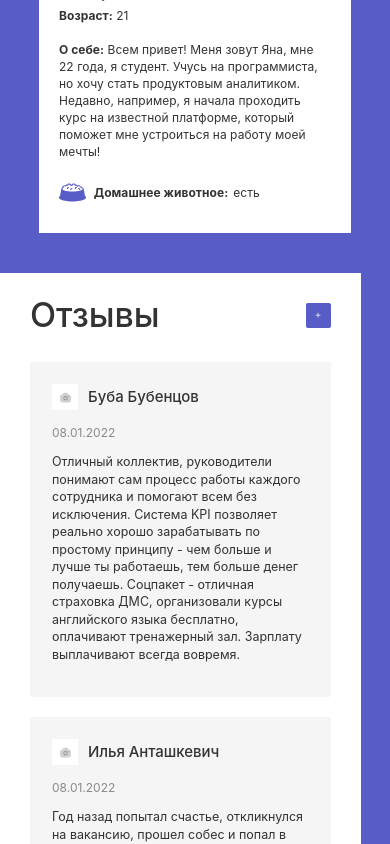
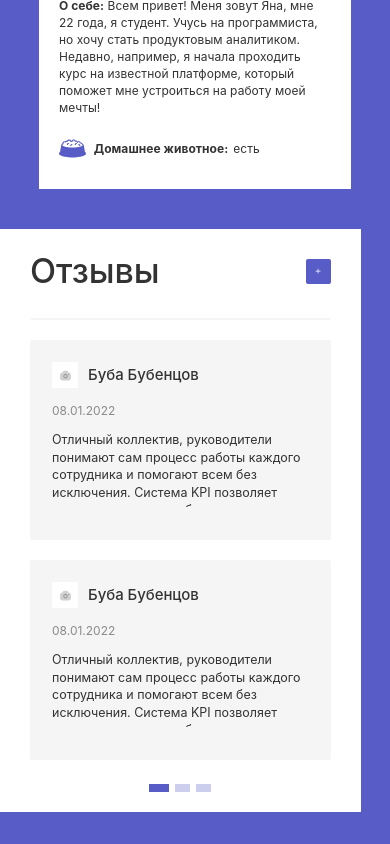
Before and after one commit to githorder/internship_project, a React (Create React App) app: page / in a window 390 px wide. Shown: the part 731-1575 px from the top of the page. Built offline with nearby package versions, Linux system fonts and the light colour scheme.

Commit message:
carousel feature

```diff
--- a/src/components/Review/Review.css
+++ b/src/components/Review/Review.css
@@ -1,8 +1,10 @@
 .review_container {
-  width: 48%;
+  width: 45%;
+  margin-right: 3rem;
   background-color: #f5f5f5;
   padding: 2.4rem;
   border-radius: 2px;
+  animation: carouselX 8s ease-in-out infinite;
 }
 
 .review_description {
@@ -41,7 +43,7 @@
 
 .review_profile_name {
   font-weight: 500;
-  font-size: 2.4rem;
+  font-size: 2rem;
   line-height: 2.8rem;
   letter-spacing: -0.0124rem;
   color: #333333;
@@ -59,6 +61,7 @@
     width: 100%;
     margin-bottom: 4rem;
     padding: 4.4rem;
+    animation: carouselY 8s ease-in-out infinite;
   }
 
   .review_profile {
@@ -78,6 +81,8 @@
   .review_description {
     font-size: 2.5rem;
     line-height: 3.5rem;
+    height: 15rem;
+    overflow: scroll;
   }
 
   .review_profile_date {
@@ -89,6 +94,56 @@
 @media only screen and (min-width: 641px) and (max-width: 930px) {
   .review_container {
     width: 100%;
-    margin-bottom: 3rem;
+    margin-bottom: 4em;
+    animation: carouselY 8s ease-in-out infinite;
+  }
+
+  .review_description {
+    height: 15rem;
+    overflow: scroll;
   }
 }
+
+@keyframes carouselX {
+  0%,
+  20% {
+    transform: translateX(0);
+  }
+  25%,
+  45% {
+    transform: translateX(calc(-100% - 3rem));
+  }
+  50%,
+  70% {
+    transform: translateX(calc(-200% - 3rem));
+  }
+  75%,
+  95% {
+    transform: translateX(calc(-300% - 3rem)));
+  }
+  100% {
+    transform: translateX(0);
+  }
+}
+
+@keyframes carouselY {
+  0%,
+  20% {
+    transform: translateY(0);
+  }
+  25%,
+  45% {
+    transform: translateY(calc(-100% - 4rem));
+  }
+  50%,
+  70% {
+    transform: translateY(calc(-200% - 4rem));
+  }
+  75%,
+  95% {
+    transform: translateY(calc(-300% - 4rem)));
+  }
+  100% {
+    transform: translateY(0);
+  }
+}
--- a/src/components/ReviewsBlock/ReviewsBlock.css
+++ b/src/components/ReviewsBlock/ReviewsBlock.css
@@ -7,7 +7,7 @@
   margin: 8rem 0 0 0;
   padding: 4rem 6rem;
   background-color: #fff;
-  width: 120rem;
+  width: 80%;
 }
 
 .reviews_header {
@@ -49,6 +49,7 @@
 .reviews_container {
   display: flex;
   justify-content: space-between;
+  overflow: hidden;
 }
 
 .page_container {
@@ -107,7 +108,6 @@
   }
 
   .reviews_block {
-    /* width: 60rem; */
     width: 100%;
   }
 
@@ -117,6 +117,7 @@
 
   .reviews_container {
     flex-direction: column;
+    height: 90rem;
   }
 
   .hide_sm {
@@ -148,11 +149,18 @@
 
   .reviews_container {
     flex-direction: column;
+    height: 65rem;
   }
 }
 
-@media only screen and (min-width: 1020px) and (max-width: 1715px) {
-  .reviews_block {
-    width: 85rem;
+@media only screen and (min-width: 930px) and (max-width: 1100px) {
+  .scroll_container {
+    display: none;
   }
 }
+
+@media only screen and (max-width: 320px) {
+  .reviews_container {
+    width: 100%;
+  }
+}
--- a/src/components/ReviewsBlock/ReviewsBlock.js
+++ b/src/components/ReviewsBlock/ReviewsBlock.js
@@ -20,10 +20,22 @@ const reviewsList = [
     description:
       'Год назад попытал счастье, откликнулся на вакансию, прошел собес и попал в компанию. Долго переживал что будет тяжело влиться, но тут прям классные ребята работают, все на одной волне. Всегда готовы помочь с любым вопросом. Для эффективной работы здесь нужно хорошо знать иностранные языки.',
   },
+  {
+    name: 'Буба Бубенцов',
+    date: '08.01.2022',
+    description:
+      'Отличный коллектив, руководители понимают сам процесс работы каждого сотрудника и помогают всем без исключения. Система KPI позволяет реально хорошо зарабатывать по простому принципу - чем больше и лучше ты работаешь, тем больше денег получаешь. Соцпакет - отличная страховка ДМС, организовали курсы английского языка бесплатно, оплачивают тренажерный зал. Зарплату выплачивают всегда вовремя.',
+  },
+  {
+    name: 'Буба Бубенцов',
+    date: '08.01.2022',
+    description:
+      'Отличный коллектив, руководители понимают сам процесс работы каждого сотрудника и помогают всем без исключения. Система KPI позволяет реально хорошо зарабатывать по простому принципу - чем больше и лучше ты работаешь, тем больше денег получаешь. Соцпакет - отличная страховка ДМС, организовали курсы английского языка бесплатно, оплачивают тренажерный зал. Зарплату выплачивают всегда вовремя.',
+  },
 ];
 
 function ReviewsBlock() {
-  const reviewsComp = new Array(2).fill(0).map((rev, index) => {
+  const reviewsComp = new Array(4).fill(0).map((rev, index) => {
     return (
       <Review
         key={index + rev}
--- a/src/components/Title/Title.css
+++ b/src/components/Title/Title.css
@@ -5,7 +5,7 @@
   color: #ffffff;
   margin: 0;
   padding: 8rem 0 0 8rem;
-  width: 60vw;
+  width: 90vw;
 }
 
 @media only screen and (max-width: 640px) {
```
Also changed, not shown: 11 other files (tests, documents, lock files or other folders).
